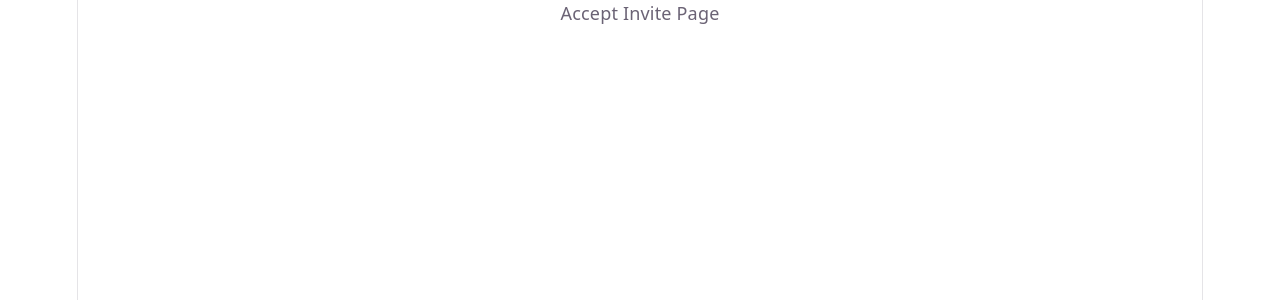
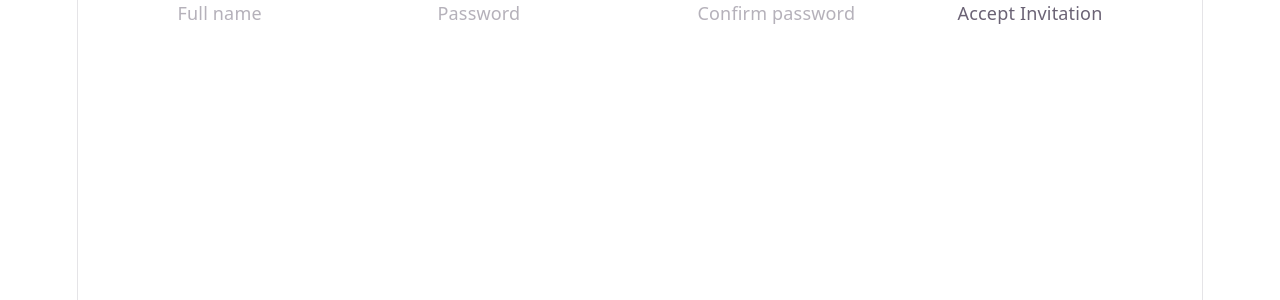
Before and after one commit to Olami2596/inventory-frontend, a React (Vite) app: page /accept-invite in a window 1280 px wide. Shown: the top 300 px of the page. Built offline with nearby package versions, Linux system fonts and the light colour scheme.

Commit message:
feat: accept-invite flow completes registration and logs user in

```diff
--- a/src/api/invitations.ts
+++ b/src/api/invitations.ts
@@ -1,9 +1,25 @@
 import apiClient from './client';
-import type { Invitation } from '../types/api';
+import type { Invitation, User } from '../types/api';
 
 interface SendInvitationRequest {
   email: string;
   role: 'admin' | 'staff';
+}
+
+interface AcceptInvitationRequest {
+  name: string;
+  password: string;
+  password_confirmation: string;
+}
+
+interface AcceptInvitationResponse {
+  user: User;
+  token: string;
+}
+
+export async function acceptInvitation(token: string, data: AcceptInvitationRequest): Promise<AcceptInvitationResponse> {
+  const response = await apiClient.post<AcceptInvitationResponse>(`/invitations/accept/${token}`, data);
+  return response.data;
 }
 
 export async function getInvitations(): Promise<Invitation[]> {
--- a/src/pages/AcceptInvite.tsx
+++ b/src/pages/AcceptInvite.tsx
@@ -1,5 +1,66 @@
+import { useState } from 'react';
+import { useNavigate, useSearchParams } from 'react-router-dom';
+import { acceptInvitation } from '../api/invitations';
+import { useAuthStore } from '../store/auth';
+
 function AcceptInvite() {
-  return <div>Accept Invite Page</div>;
+  const [searchParams] = useSearchParams();
+  const token = searchParams.get('token');
+
+  const [name, setName] = useState<string>('');
+  const [password, setPassword] = useState<string>('');
+  const [passwordConfirmation, setPasswordConfirmation] = useState<string>('');
+  const [error, setError] = useState<string | null>(null);
+
+  const navigate = useNavigate();
+  const setAuth = useAuthStore((state) => state.setAuth);
+
+  async function handleSubmit(e: React.FormEvent<HTMLFormElement>) {
+    e.preventDefault();
+    setError(null);
+
+    if (!token) {
+      setError('Missing or invalid invitation token. Please use the link from your email.');
+      return;
+    }
+
+    try {
+      const { user, token: authToken } = await acceptInvitation(token, {
+        name,
+        password,
+        password_confirmation: passwordConfirmation,
+      });
+      setAuth(authToken, user);
+      navigate('/dashboard');
+    } catch (err) {
+      setError('Failed to accept invitation. The link may be expired or invalid.');
+    }
+  }
+
+  return (
+    <form onSubmit={handleSubmit}>
+      <input
+        type="text"
+        value={name}
+        onChange={(e) => setName(e.target.value)}
+        placeholder="Full name"
+      />
+      <input
+        type="password"
+        value={password}
+        onChange={(e) => setPassword(e.target.value)}
+        placeholder="Password"
+      />
+      <input
+        type="password"
+        value={passwordConfirmation}
+        onChange={(e) => setPasswordConfirmation(e.target.value)}
+        placeholder="Confirm password"
+      />
+      {error && <p>{error}</p>}
+      <button type="submit">Accept Invitation</button>
+    </form>
+  );
 }
 
 export default AcceptInvite;
```
